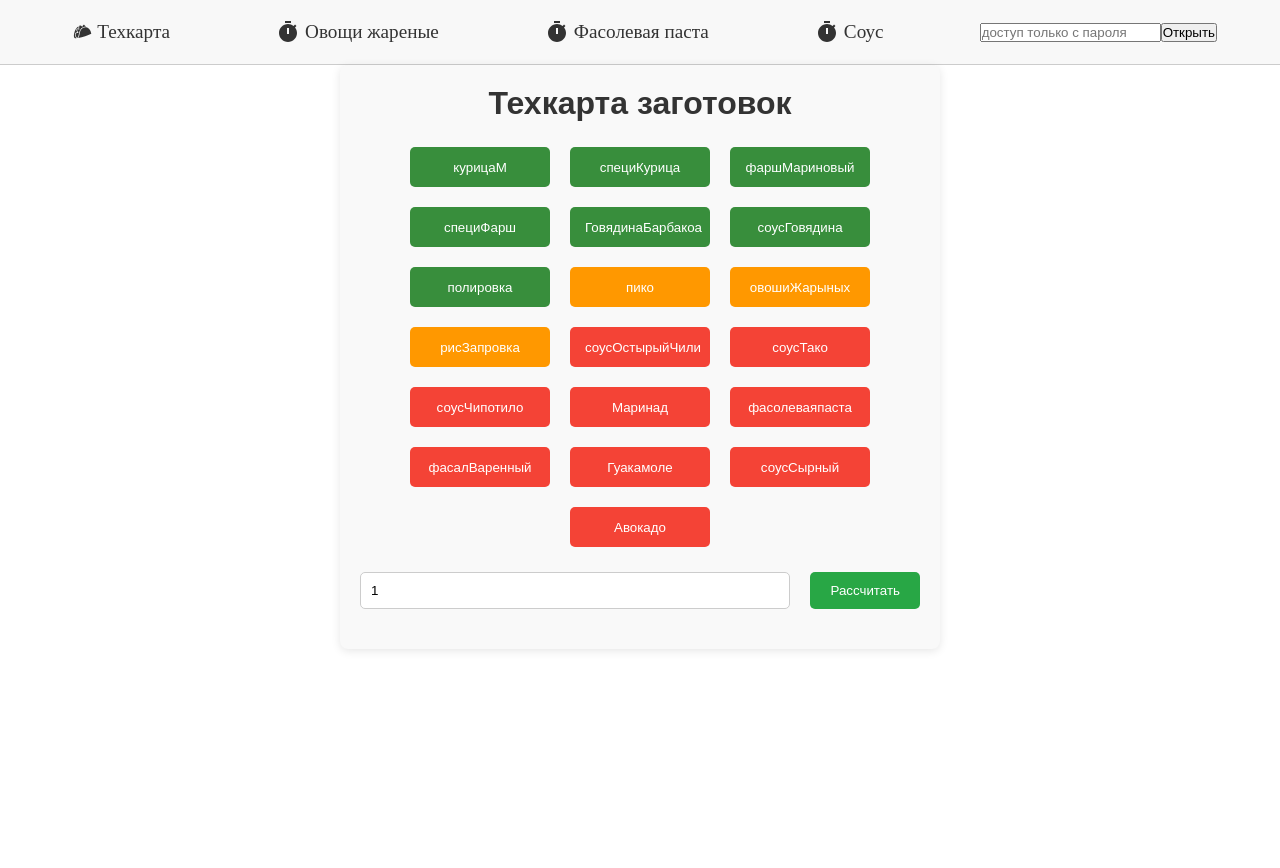
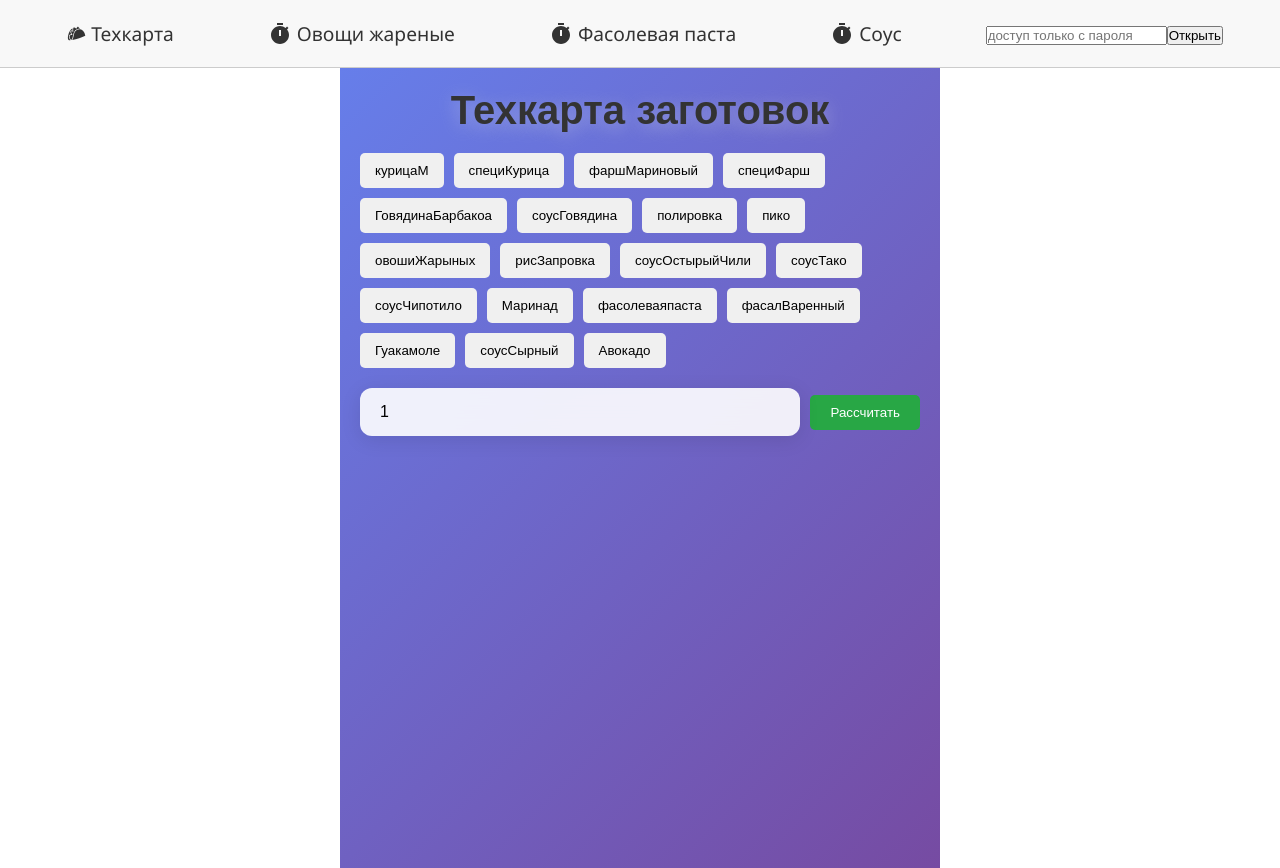
Before and after one commit to abazdev34/texKarta, a React (Vite) app: page /texKarta in a window 1280 px wide. Before the commit the page ends 800 px from the top, so only its background shows below. Built offline with nearby package versions, Linux system fonts and the light colour scheme.

Commit message:
фыссыссфывввц

```diff
--- a/package.json
+++ b/package.json
@@ -14,6 +14,7 @@
     "@emotion/styled": "^11.14.0",
     "@mui/icons-material": "^6.4.0",
     "@mui/material": "^6.4.0",
+    "lucide-react": "^0.511.0",
     "react": "^18.2.0",
     "react-dom": "^18.2.0",
     "react-icons": "^5.5.0",
--- a/src/components/texKarta/texCard.jsx
+++ b/src/components/texKarta/texCard.jsx
@@ -29,6 +29,7 @@ const TexCard = () => {
     { name: 'СпециДляФарши', category: 'side' },
     { name: 'ДляСоусаЧипотле', category: 'side' },
     { name: 'фасалВаренный', category: 'side' },
+    { name: 'ЧикенСлайдер', category: 'side' },
   ];
 
   const handleDishSelect = (dish) => {
--- a/src/components/texKarta/texCard.scss
+++ b/src/components/texKarta/texCard.scss
@@ -1,149 +1,287 @@
-/* General styles for the ingredient calculator */
-.ingredient-calculator {
-  padding: 20px;
-  max-width: 800px;
-  margin: auto;
+// texkarta.scss
+
+$primary-color: #ff6b6b; // Main color for buttons and highlights
+$secondary-color: #f7f7f7; // Light background color
+$text-color: #333; // Main text color
+$border-color: #e0e0e0; // Border color
+$hover-color: darken($primary-color, 10%); // Darker shade for hover effects
+
+body {
+  font-family: 'Arial', sans-serif;
 }
 
-/* Quick select button styles */
+.ingredient-calculator {
+  min-height: 100vh;
+  background: linear-gradient(to bottom right, #ffe5d9, #ffcccb);
+  padding: 20px;
+
+  h1 {
+    text-align: center;
+    font-size: 2.5rem;
+    color: $text-color;
+    margin-bottom: 20px;
+  }
+
   .quick-select {
     display: flex;
     flex-wrap: wrap;
-  gap: 10px;
+    justify-content: center;
     margin-bottom: 20px;
+
+    .dish-category {
+      background: $secondary-color;
+      border: 1px solid $border-color;
+      border-radius: 8px;
+      padding: 10px 20px;
+      margin: 5px;
+      cursor: pointer;
+      transition: background 0.3s, transform 0.3s;
+
+      &.active {
+        background: $primary-color;
+        color: white;
+        box-shadow: 0 4px 10px rgba(0, 0, 0, 0.2);
       }
 
-.dish-category {
-  padding: 10px 15px;
-  border: none;
-  border-radius: 4px;
-  cursor: pointer;
-  background-color: #007bff; // Blue background
-  color: white; // White text
-  transition: background-color 0.3s ease;
+      &:hover {
+        background: lighten($primary-color, 10%);
+        transform: scale(1.05);
+      }
+    }
   }
 
-.dish-category.active {
-  background-color: #0056b3; // Darker blue for active
+  .input-container {
+    display: flex;
+    justify-content: center;
+    margin-bottom: 20px;
+
+    input[type='number'] {
+      width: 100px;
+      padding: 10px;
+      border: 1px solid $border-color;
+      border-radius: 5px;
+      margin-right: 10px;
+      font-size: 1rem;
+
+      &:focus {
+        border-color: $primary-color;
+        outline: none;
+      }
     }
 
-/* Input container styles */
-.input-container {
-  margin-bottom: 20px;
+    button {
+      background: $primary-color;
+      color: white;
+      padding: 10px 20px;
+      border: none;
+      border-radius: 5px;
+      cursor: pointer;
+      transition: background 0.3s;
+
+      &.calculating {
+        background: darken($primary-color, 15%);
       }
 
-input[type='number'], input[type='text'] {
-  padding: 10px;
-  width: calc(100% - 22px); // Full width minus padding
-  border: 1px solid #ccc;
-  border-radius: 4px;
+      &:hover {
+        background: $hover-color;
+      }
+    }
   }
 
-/* Button styles */
-button {
-  padding: 10px 15px;
-  border: none;
-  border-radius: 4px;
-  cursor: pointer;
-  font-size: 16px;
-  transition: background-color 0.3s ease;
-}
+  .result-container {
+    background: white;
+    border-radius: 8px;
+    padding: 20px;
+    box-shadow: 0 2px 10px rgba(0, 0, 0, 0.1);
 
-button:hover {
-  background-color: #0056b3; // Darker blue on hover
-}
-
-/* Result container styles */
-.result-container {
-  margin-top: 20px;
+    h2 {
+      font-size: 1.5rem;
+      margin-bottom: 10px;
     }
 
     .table-container {
+      overflow-x: auto;
+
+      table {
+        width: 100%;
+        border-collapse: collapse;
+
+        th, td {
+          padding: 10px;
+          text-align: left;
+          border-bottom: 1px solid $border-color;
+        }
+
+        th {
+          background: $primary-color;
+          color: white;
+        }
+
+        tr:hover {
+          background: #f9f9f9;
+        }
+      }
+    }
+
+    .total-cost {
       margin-top: 20px;
-  overflow-x: auto; // Allow horizontal scrolling on small screens
+      font-size: 1.2rem;
+      font-weight: bold;
+      color: $primary-color;
+    }
+  }
+
+  .show-products-button {
+    background: $secondary-color;
+    border: 1px solid $border-color;
+    border-radius: 8px;
+    padding: 10px;
+    cursor: pointer;
+    transition: background 0.3s;
+
+    &:hover {
+      background: lighten($primary-color, 10%);
+    }
+  }
+
+  .product-list {
+    margin-top: 20px;
+    background: white;
+    border-radius: 8px;
+    padding: 20px;
+    box-shadow: 0 2px 10px rgba(0, 0, 0, 0.1);
+
+    h2 {
+      font-size: 1.5rem;
+      margin-bottom: 10px;
+    }
+
+    .search-input {
+      width: 100%;
+      padding: 10px;
+      border: 1px solid $border-color;
+      border-radius: 5px;
+      margin-bottom: 10px;
+
+      &:focus {
+        border-color: $primary-color;
+        outline: none;
+      }
     }
 
     table {
       width: 100%;
-  border-collapse: collapse; // Merge borders
-}
+      border-collapse: collapse;
 
       th, td {
-  border: 1px solid #ddd; // Add border to cells
-  padding: 10px; // Add padding for better spacing
-  text-align: left; // Align text to the left
+        padding: 10px;
+        text-align: left;
+        border-bottom: 1px solid $border-color;
       }
 
       th {
-  background-color: #f2f2f2; // Light gray background for header
-  font-weight: bold; // Bold text for header
+        background: $primary-color;
+        color: white;
       }
 
-/* Product name styles */
-.product-name {
-  font-size: 18px; // Increase font size for better visibility
-  font-weight: bold; // Make the text bold
+      .action-buttons {
+        display: flex;
+        gap: 10px;
+
+        .edit-button, .delete-button {
+          padding: 5px 10px;
+          border: none;
+          border-radius: 5px;
+          cursor: pointer;
+          transition: background 0.3s;
+
+          &.edit-button {
+            background: #007bff;
+            color: white;
+
+            &:hover {
+              background: darken(#007bff, 10%);
+            }
           }
 
-/* Product price styles */
-.product-price {
-  font-size: 16px; // Font size for price
+          &.delete-button {
+            background: #dc3545;
+            color: white;
+
+            &:hover {
+              background: darken(#dc3545, 10%);
+            }
+          }
+        }
+      }
     }
 
-/* Action buttons container */
-.action-buttons {
-  display: flex;
-  gap: 10px; // Space between buttons
+    .add-product {
+      margin-top: 20px;
+
+      h3 {
+        margin-bottom: 10px;
       }
 
-/* Button styles */
-.edit-button, .delete-button {
-  padding: 8px 12px;
-  border: none;
-  border-radius: 4px;
-  cursor: pointer;
-  font-size: 14px; // Font size for buttons
-  transition: background-color 0.3s ease; // Smooth transition for hover effect
+      input {
+        width: calc(50% - 10px);
+        padding: 10px;
+        border: 1px solid $border-color;
+        border-radius: 5px;
+        margin-right: 10px;
+
+        &:focus {
+          border-color: $primary-color;
+          outline: none;
+        }
       }
 
-/* Edit button specific styles */
-.edit-button {
-  background-color: #4CAF50; // Green background
-  color: white; // White text
+      button {
+        background: $primary-color;
+        color: white;
+        padding: 10px;
+        border: none;
+        border-radius: 5px;
+        cursor: pointer;
+
+        &:hover {
+          background: $hover-color;
+        }
+      }
     }
 
-/* Delete button specific styles */
-.delete-button {
-  background-color: #f44336; // Red background
-  color: white; // White text
+    .edit-product {
+      margin-top: 20px;
+
+      h3 {
+        margin-bottom: 10px;
       }
 
-/* Button hover effects */
-.edit-button:hover {
-  background-color: #45a049; // Darker green on hover
+      input {
+        width: calc(50% - 10px);
+        padding: 10px;
+        border: 1px solid $border-color;
+        border-radius: 5px;
+        margin-right: 10px;
+
+        &:focus {
+          border-color: $primary-color;
+          outline: none;
+        }
       }
 
-.delete-button:hover {
-  background-color: #e53935; // Darker red on hover
-}
+      button {
+        background: $primary-color;
+        color: white;
+        padding: 10px;
+        border: none;
+        border-radius: 5px;
+        cursor: pointer;
 
-/* Responsive styles */
-@media (max-width: 600px) {
-  .ingredient-calculator {
-    padding: 10px; // Reduce padding on smaller screens
-  }
-
-  .search-input {
-    font-size: 14px; // Slightly smaller font size on mobile
-  }
-
-  th, td {
-    font-size: 14px; // Adjust font size for smaller screens
-    padding: 8px; // Adjust padding for smaller screens
-  }
-
-  .edit-button, .delete-button {
-    font-size: 12px; // Slightly smaller font size on mobile
-    padding: 6px 10px; // Adjust padding for smaller screens
+        &:hover {
+          background: $hover-color;
         }
       }
+    }
+  }
+}
--- a/src/components/texKarta/texkarta.scss
+++ b/src/components/texKarta/texkarta.scss
@@ -1,156 +1,307 @@
 // texkarta.scss
 
-$primary-color: #4CAF50; // Зеленый для основных блюд
-$primary-dark: #388E3C; // Темно-зеленый для активных кнопок
-$secondary-color: #FF9800; // Оранжевый для соусов
-$tertiary-color: #F44336; // Красный для гарниров
-$border-color: #ccc; // Цвет границы
-$background-color: #f9f9f9; // Светлый фон
+$primary-color: #ff6b6b; // Main color for buttons and highlights
+$secondary-color: #f7f7f7; // Light background color
+$text-color: #333; // Main text color
+$border-color: #e0e0e0; // Border color
+$hover-color: darken($primary-color, 10%); // Darker shade for hover effects
 
-@keyframes button-click {
-    0% {
-        transform: scale(1);
+body {
+  font-family: 'Segoe UI', Tahoma, Geneva, Verdana, sans-serif;
 }
-    50% {
-        transform: scale(1.1);
+
+.ingredient-calculator {
+  min-height: 100vh;
+  background: linear-gradient(135deg, #667eea 0%, #764ba2 100%);
+  padding: 20px;
+
+  h1 {
+    text-align: center;
+    font-size: 2.5rem;
+    color: white;
+    margin-bottom: 30px;
+    text-shadow: 0 4px 8px rgba(0, 0, 0, 0.3);
+    animation: glow 2s ease-in-out infinite alternate;
   }
-    100% {
-        transform: scale(1);
+
+  @keyframes glow {
+    from {
+      text-shadow: 0 4px 8px rgba(0, 0, 0, 0.3);
+    }
+    to {
+      text-shadow: 0 4px 20px rgba(255, 255, 255, 0.4);
     }
   }
 
-.button-animate {
-    animation: button-click 0.3s ease;
-}
+  .quick-select {
+    display: grid;
+    grid-template-columns: repeat(auto-fit, minmax(200px, 1fr));
+    gap: 15px;
+    margin-bottom: 30px;
 
-@keyframes slide-in {
-    from {
-        transform: translateY(-20px);
-        opacity: 0;
-    }
-    to {
-        transform: translateY(0);
-        opacity: 1;
-    }
-}
+    .dish-card {
+      padding: 15px 20px;
+      border: none;
+      border-radius: 15px;
+      font-size: 14px;
+      font-weight: 600;
+      cursor: pointer;
+      transition: all 0.3s cubic-bezier(0.4, 0, 0.2, 1);
+      position: relative;
+      overflow: hidden;
+      text-transform: uppercase;
+      letter-spacing: 1px;
+      background: $secondary-color;
+      box-shadow: 0 4px 10px rgba(0, 0, 0, 0.1);
 
-.result-container {
-    animation: slide-in 0.5s ease forwards; // Apply slide-in animation
-}
-
-.ingredient-calculator {
-    background-color: $background-color;
-    padding: 20px;
-    border-radius: 8px;
-    box-shadow: 0 2px 10px rgba(0, 0, 0, 0.1);
-    max-width: 600px;
-    margin: 0 auto;
-
-    h1 {
-        text-align: center;
-        color: $primary-color;
-        margin-bottom: 20px;
-    }
-
-    .quick-select {
-        display: flex;
-        flex-wrap: wrap;
-        justify-content: center;
-        margin-bottom: 20px;
-
-        button {
-            background-color: transparent;
-            color: $primary-color;
-            border: 2px solid $border-color;
-
-            padding: 10px 5px;
-            margin: 5px;
-            cursor: pointer;
-            transition: background-color 0.3s, color 0.3s;
-            width: 140px; // Устанавливаем ширину кнопки
-            height: 40px; // Устанавливаем высоту кнопки
-
-            &.main-dish {
-                background-color: $primary-dark; // Темно-зеленый фон для основных блюд
-                color: white; // Белый текст
-            }
-
-            &.side {
-                background-color: $secondary-color; // Оранжевый фон для гарниров
-                color: white; // Белый текст
-            }
-&.sauce {
-    background-color: $tertiary-color; // Красный фон для соусов
-    color: white; // Белый текст
-}
       &.active {
-                background-color: darken($primary-dark, 10%);
+        background: $primary-color;
         color: white;
+        box-shadow: 0 4px 15px rgba(255, 107, 107, 0.4);
       }
 
       &:hover {
-                background-color: lighten($border-color, 20%);
+        transform: translateY(-3px);
+        box-shadow: 0 8px 25px rgba(0, 0, 0, 0.2);
+      }
+
+      h2 {
+        font-size: 1.2rem;
+        margin: 0;
+      }
+
+      p {
+        font-size: 0.9rem;
+        color: $text-color;
+      }
+
+      .icon {
+        width: 24px;
+        height: 24px;
+        margin-bottom: 10px;
+        color: $primary-color;
       }
     }
   }
 
   .input-container {
     display: flex;
+    gap: 20px;
+    margin-bottom: 30px;
     justify-content: center;
-        margin-bottom: 20px;
+    align-items: center;
 
-        input {
-            width: 100px;
-            padding: 10px;
-            border: 1px solid $border-color;
-            border-radius: 5px;
-            margin-right: 10px;
+    input[type='number'], input[type='text'] {
+      padding: 15px 20px;
+      border: none;
+      border-radius: 12px;
+      font-size: 16px;
+      background: rgba(255, 255, 255, 0.9);
+      backdrop-filter: blur(10px);
+      box-shadow: 0 4px 20px rgba(0, 0, 0, 0.1);
+      transition: all 0.3s ease;
+      min-width: 200px;
+
+      &:focus {
+        outline: none;
+        background: white;
+        box-shadow: 0 6px 30px rgba(0, 0, 0, 0.15);
+        transform: translateY(-2px);
+      }
     }
 
-        button {
-            background-color: $primary-color;
+    .calculate-button {
+      background: linear-gradient(45deg, #667eea, #764ba2);
       color: white;
       border: none;
-            border-radius: 5px;
-            padding: 10px 15px;
+      padding: 15px 30px;
+      border-radius: 12px;
+      font-size: 16px;
+      font-weight: 600;
+      cursor: pointer;
+      transition: all 0.3s ease;
+
+      &:hover {
+        transform: translateY(-2px);
+        box-shadow: 0 10px 30px rgba(102, 126, 234, 0.4);
+      }
 
       &.calculating {
-                background-color: darken($primary-color, 10%);
+        animation: pulse 1s infinite;
+      }
+
+      @keyframes pulse {
+        0% { transform: scale(1); }
+        50% { transform: scale(1.05); }
+        100% { transform: scale(1); }
       }
     }
   }
 
   .result-container {
-        margin-top: 20px;
+    background: rgba(255, 255, 255, 0.95);
+    backdrop-filter: blur(20px);
+    border-radius: 20px;
+    padding: 30px;
+    margin: 30px 0;
+    box-shadow: 0 10px 40px rgba(0, 0, 0, 0.1);
+    animation: slideInUp 0.6s ease-out;
+
+    @keyframes slideInUp {
+      from {
+        opacity: 0;
+        transform: translateY(30px);
+      }
+      to {
+        opacity: 1;
+        transform: translateY(0);
+      }
+    }
 
     h2 {
-            color: $primary-color;
+      color: #333;
+      margin-bottom: 20px;
+      font-size: 1.8rem;
     }
 
     .table-container {
+      overflow-x: auto;
+      border-radius: 15px;
+      box-shadow: 0 4px 20px rgba(0, 0, 0, 0.1);
+    }
+
     table {
       width: 100%;
       border-collapse: collapse;
+      background: white;
+      border-radius: 15px;
+      overflow: hidden;
 
-                th, td {
-                    padding: 10px;
-                    text-align: left;
-                    border-bottom: 1px solid $border-color;
-                }
-
-                th {
-                    background-color: $secondary-color;
+      thead {
+        background: linear-gradient(45deg, #667eea, #764ba2);
         color: white;
       }
 
-                tr:hover {
-                    background-color: lighten($secondary-color, 40%);
+      th, td {
+        padding: 15px;
+        text-align: left;
+        border-bottom: 1px solid #eee;
+      }
+
+      tbody tr {
+        transition: all 0.3s ease;
+        cursor: pointer;
+
+        &:hover {
+          background: rgba(102, 126, 234, 0.1);
+          transform: scale(1.01);
+        }
+      }
+
+      .selected-row {
+        background: rgba(255, 107, 107, 0.3) !important;
+        transform: scale(1.02);
+      }
+    }
+
+    .total-cost {
+      text-align: center;
+      margin-top: 20px;
+      padding: 20px;
+      background: linear-gradient(45deg, #667eea, #764ba2);
+      color: white;
+      border-radius: 15px;
+      font-size: 1.2rem;
+      font-weight: 600;
+    }
+  }
+
+  .product-list {
+    background: rgba(255, 255, 255, 0.95);
+    backdrop-filter: blur(20px);
+    border-radius: 20px;
+    padding: 30px;
+    margin-top: 20px;
+    box-shadow: 0 10px 40px rgba(0, 0, 0, 0.1);
+    animation: slideInUp 0.6s ease-out;
+
+    .search-input {
+      width: 100%;
+      margin-bottom: 20px;
+    }
+
+    .add-product, .edit-product {
+      background: rgba(240, 240, 240, 0.5);
+      padding: 20px;
+      border-radius: 15px;
+      margin-top: 20px;
+    }
+
+    .add-product h3, .edit-product h3 {
+      margin-bottom: 15px;
+      color: #333;
+    }
+
+    .add-product input, .edit-product input {
+      margin-right: 10px;
+      margin-bottom: 10px;
+    }
+
+    .action-buttons {
+      display: flex;
+      gap: 10px;
+    }
+
+    .edit-button, .delete-button {
+      padding: 8px 15px;
+      border: none;
+      border-radius: 8px;
+      cursor: pointer;
+      font-size: 12px;
+      font-weight: 600;
+      transition: all 0.3s ease;
+    }
+
+    .edit-button {
+      background: linear-gradient(45deg, #4ecdc4, #44a08d);
+      color: white;
+    }
+
+    .delete-button {
+      background: linear-gradient(45deg, #ff6b6b, #ff8e8e);
+      color: white;
+    }
+
+    .edit-button:hover, .delete-button:hover {
+      transform: translateY(-2px);
+      box-shadow: 0 4px 15px rgba(0, 0, 0, 0.2);
+    }
+  }
+
+  .show-products-button {
+    display: block;
+    margin: 20px auto;
+  }
+
+  @media (max-width: 768px) {
+    .ingredient-calculator {
+      padding: 15px;
+    }
+
+    h1 {
+      font-size: 2rem;
+    }
+
+    .quick-select {
+      grid-template-columns: 1fr;
+    }
+
+    .input-container {
+      flex-direction: column;
+    }
+
+    input[type="number"], input[type="text"] {
+      min-width: 100%;
     }
   }
 }
-
-        h3 {
-            color: $primary-color;
-        }
-    }
-}
```
Also changed, not shown: src/components/texKarta/data.js (+26 -4 lines), 1 other file (tests, documents, lock files or other folders). Lines whose indentation alone changed are shown as unchanged.
